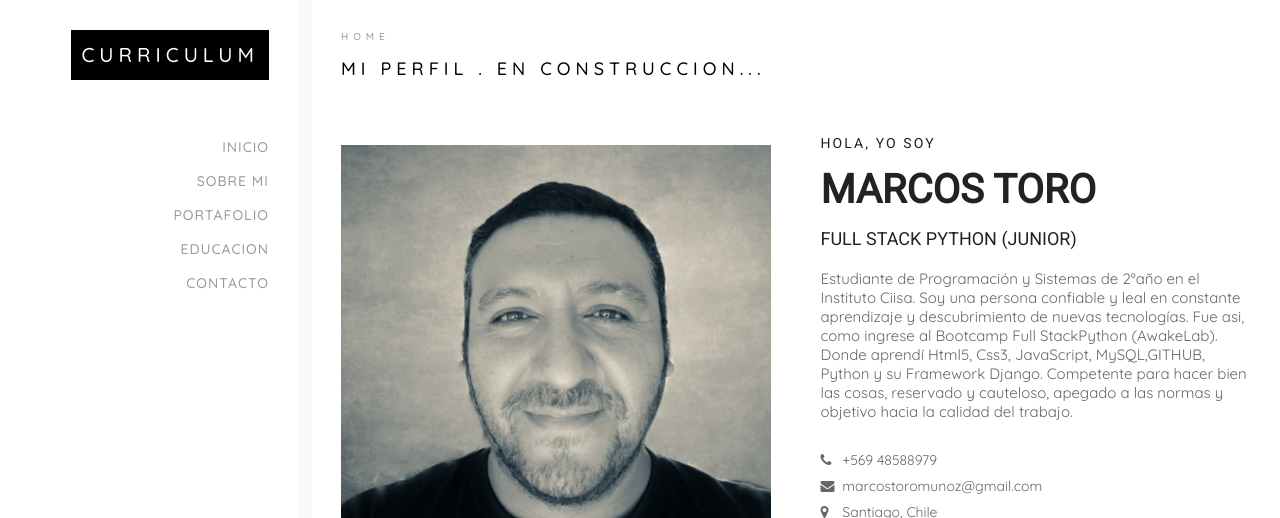
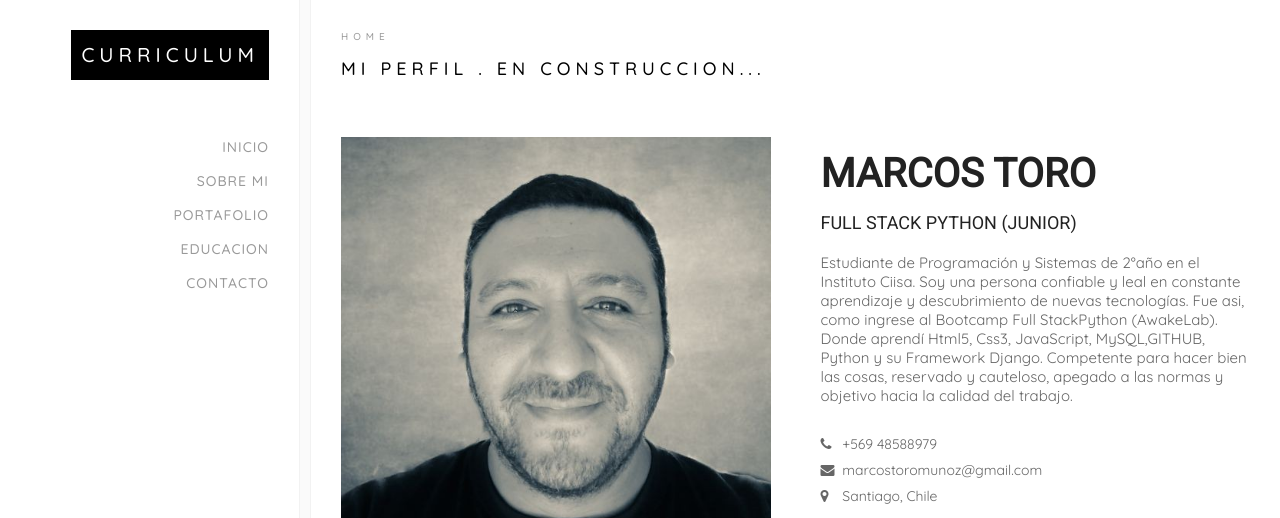
Before and after one commit to Marcos675R/Curriculum_Web_Marcos, a plain HTML site: page index.html in a window 1280 px wide. Shown: the top 518 px of the page. Drawn offline with Linux system fonts and the light colour scheme.

Commit message:
Update index.html

```diff
--- a/index.html
+++ b/index.html
@@ -54,7 +54,6 @@
 						<div class="user-img flex-1"><img src="css/foto1.jpg"></div>
 						<div class="user-profile flex-1">
 							<div class="pro-details">
-								<div class="sm-text">Hola, yo soy</div>
 								<div class="name">Marcos Toro</div>
 								<div class="role">Full Stack Python (Junior)</div>
 							</div>
```
